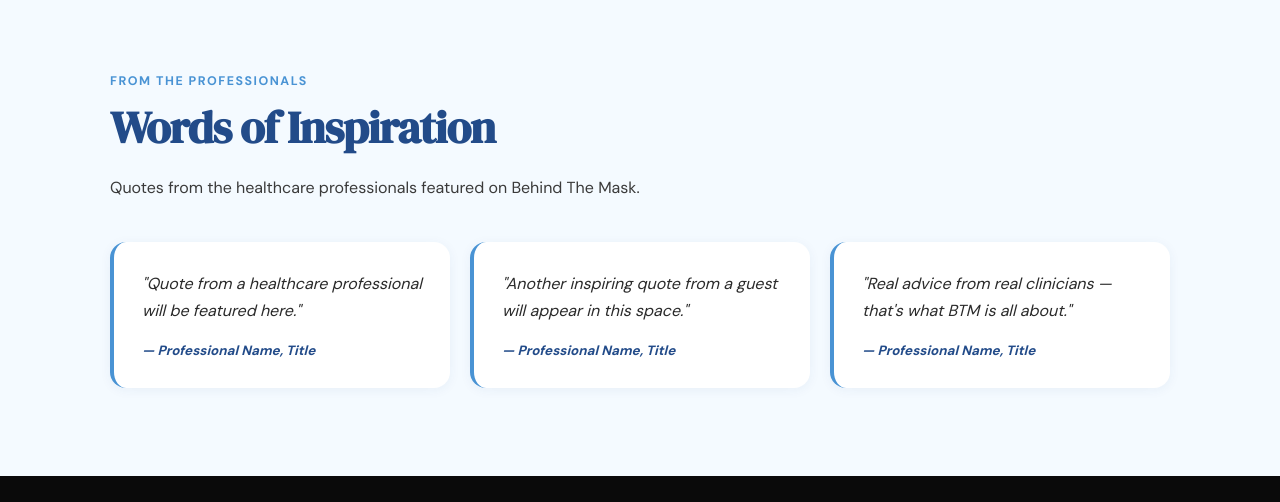
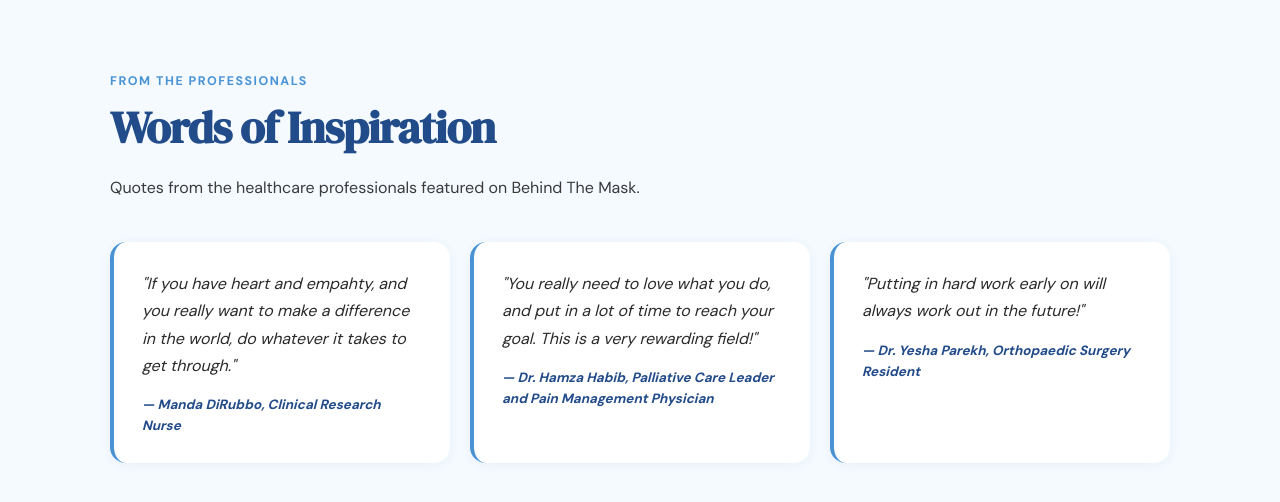
Before and after one commit to behindthemaskpodcast100-hue/Behind-The-Masjk, a plain HTML site: page podcast.html in a window 1280 px wide. Shown: the part 2191-2693 px from the top of the page. Drawn offline with Linux system fonts and the light colour scheme.

Commit message:
Update podcast.html

```diff
--- a/podcast.html
+++ b/podcast.html
@@ -95,16 +95,16 @@
       <p class="section-body">Quotes from the healthcare professionals featured on Behind The Mask.</p>
       <div class="quotes-grid">
         <div class="pro-quote">
-          <p>"Quote from a healthcare professional will be featured here."</p>
-          <cite>— Professional Name, Title</cite>
+          <p>"If you have heart and empahty, and you really want to make a difference in the world, do whatever it takes to get through."</p>
+          <cite>— Manda DiRubbo, Clinical Research Nurse</cite>
         </div>
         <div class="pro-quote">
-          <p>"Another inspiring quote from a guest will appear in this space."</p>
-          <cite>— Professional Name, Title</cite>
+          <p>"You really need to love what you do, and put in a lot of time to reach your goal. This is a very rewarding field!"</p>
+          <cite>— Dr. Hamza Habib, Palliative Care Leader and Pain Management Physician</cite>
         </div>
         <div class="pro-quote">
-          <p>"Real advice from real clinicians — that's what BTM is all about."</p>
-          <cite>— Professional Name, Title</cite>
+          <p>"Putting in hard work early on will always work out in the future!"</p>
+          <cite>— Dr. Yesha Parekh, Orthopaedic Surgery Resident</cite>
         </div>
       </div>
     </div>
```
